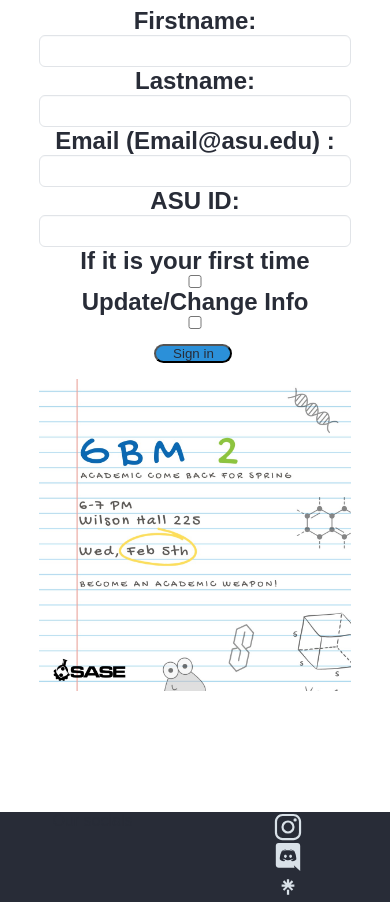
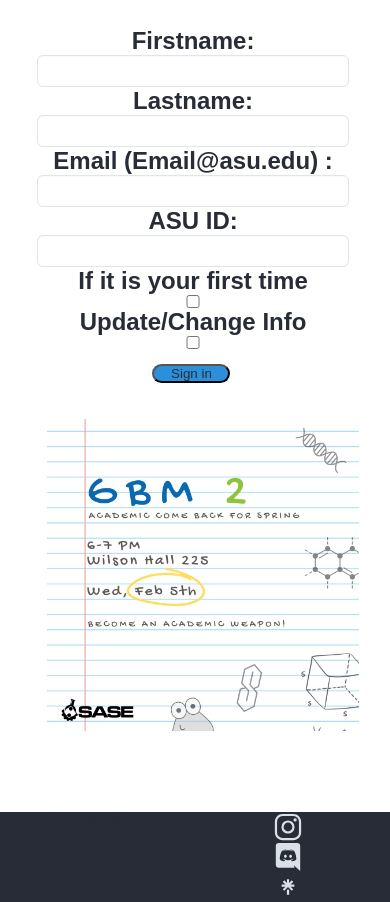
Before and after one commit to subbel/SASEASU, a Django app: page /signin/ in a window 390 px wide. Shown: the part 52-954 px from the top of the page. Run offline with Django 3.2, Linux system fonts and the light colour scheme; data comes from the database, SQL or seed files in the repository; both versions use the stored data as it was after the commit; some web fonts are replaced.

Commit message:
new event

```diff
--- a/SASEASU/templates/signin.html
+++ b/SASEASU/templates/signin.html
@@ -2,7 +2,7 @@
     <link rel="stylesheet" href="/static/signin.css">
 </head>
 <style>
-/*
+
     .nav{
         background-color:#2b90d9;
     }
@@ -21,9 +21,9 @@
 
     @media (max-width: 900px) {
         .flexbox {
-            marign-top: 20px;
+            margin-top: 20px;
             display: flex;
-            flex-direction: column;
+            flex-direction: column-reverse;
             align-items: center;
         }
 
@@ -36,7 +36,7 @@
             margin-bottom: 20px;
         }
     }
-*/
+
 </style>
 <body>
     {% extends "base.html" %}
```
Also changed, not shown: db.sqlite3, static/Flyers/gbm2fliyerspring.jpg (added).
